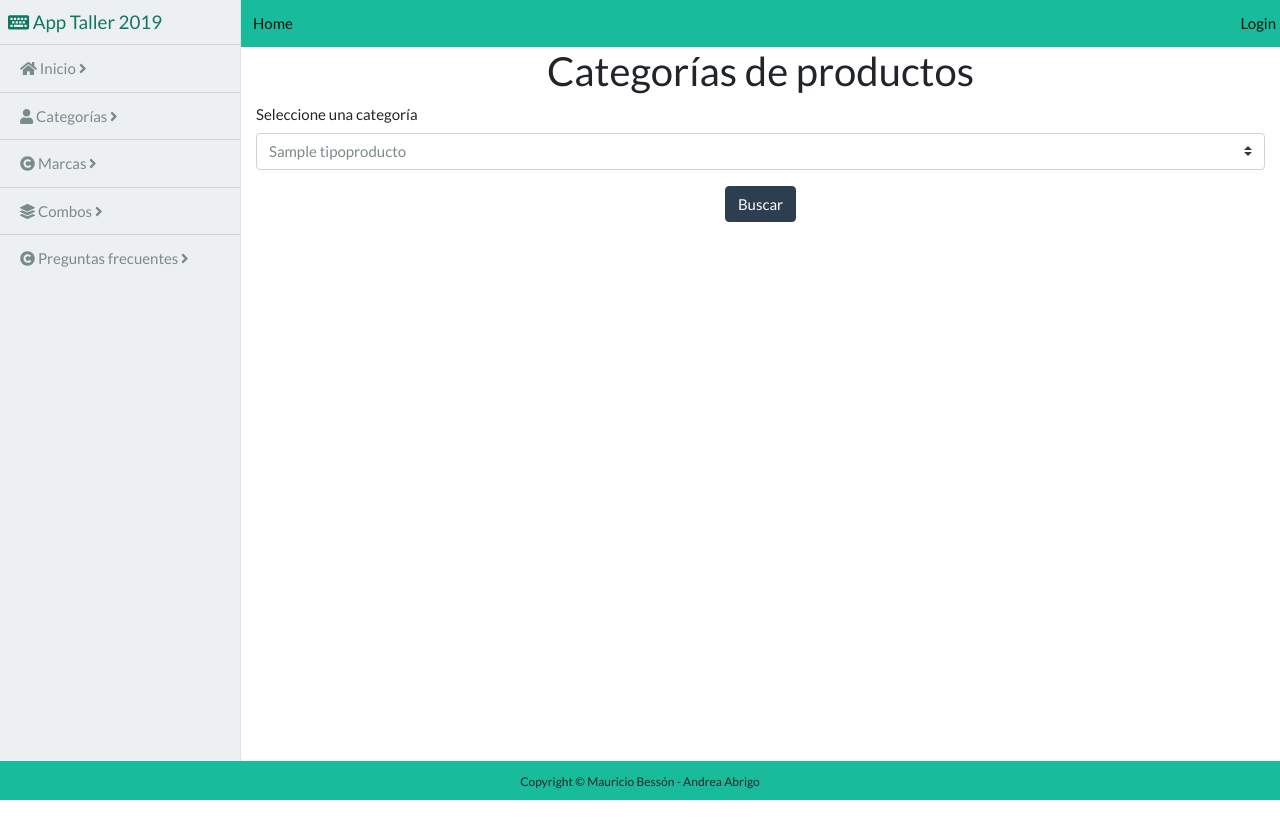
After one commit to mauribesson/AppTaller2019, a Flask app: page /listarTipoProducto in a window 1280 px wide. The commit adds this page. Run offline with Flask 2, Linux system fonts and the light colour scheme; a database or web service that is not in the repository returns one stand-in record (values such as "Sample title"); some libraries are stand-ins or nearby versions.

Commit message:
Lado de usuario: se agrega funcionalidad que lista y busca productos por categoría

```diff
--- a/App/app.py
+++ b/App/app.py
@@ -284,7 +284,25 @@ def editarTipoProducto():
     return render_template('tipoProducto/tipoProductoABMC.html', data=data)
 
 
+@app.route('/listarTipoProducto') #### CATEGORIAS DE PRODUCTOS
+def listarTipoProducto():
+    tipo_producto = TipoProducto()
+    data = tipo_producto.consultar_tipo_producto()
+    return render_template('tipoProducto/listadoTipoProducto.html', data=data)
 
+
+@app.route('/listarCategorias', methods=["POST"])
+def listarCategorias():
+    if request.method == 'POST':
+        tipoProducto = request.form['tipoProducto']
+    data = {}
+    producto = Producto()
+    data['productos'] = producto.consultar_producto_por_tipo(tipoProducto)
+    cant = producto.obtener_cantidad_productos()
+    for e in cant:
+        cantidad = e[0]
+    cantidad=int(cantidad)
+    return render_template('producto/productos.html', data=data, cantidad=cantidad)
 
 
 #====================
--- a/App/db.py
+++ b/App/db.py
@@ -6,7 +6,7 @@ class Database:
         self.port = "5432"
         self.database = "AppTaller2019"
         self.user = "postgres"
-        self.password = "12345678"
+        self.password = "admin"
         pass
 
     def querySelect(self, query=""):
--- a/App/templates/navbars/sidebar_usuarios.html
+++ b/App/templates/navbars/sidebar_usuarios.html
@@ -3,23 +3,8 @@
     <div class="list-group list-group-flush">
         <a href="{{ url_for('listarProductos') }}" class="list-group-item list-group-item-action bg-light"><i class="fas fa-home"></i> Inicio <i class="fas fa-angle-right"></i> </a>
         <a href="{{ url_for('listarTipoProducto') }}" class="list-group-item list-group-item-action bg-light"><i class="fas fa-user"></i> Categorías <i class="fas fa-angle-right"></i> </a>
-        <a href="{{ url_for('listadoMarcas') }}" class="list-group-item list-group-item-action bg-light"><i class="fas fa-copyright"></i> Marcas <i class="fas fa-angle-right"></i></a>
+        <a href="{{ url_for('listarTipoProducto') }}" class="list-group-item list-group-item-action bg-light"><i class="fas fa-copyright"></i> Marcas <i class="fas fa-angle-right"></i></a>
         <a href="{{ url_for('comboABMC') }}" class="list-group-item list-group-item-action bg-light"><i class="fas fa-layer-group"></i> Combos <i class="fas fa-angle-right"></i></a>
         <a href="{{ url_for('marcaABMC') }}" class="list-group-item list-group-item-action bg-light"><i class="fas fa-copyright"></i> Preguntas frecuentes <i class="fas fa-angle-right"></i></a>
-
-        <!-- <a href="{{ url_for('productoABMC') }}" class="list-group-item list-group-item-action bg-light"> <i class="fab fa-product-hunt"></i> Producto <i class="fas fa-angle-right"></i></a>
-        <a class="list-group-item list-group-item-action bg-light  dropdown-toggle" href="#" id="navbarDropdown" role="button" data-toggle="dropdown" aria-haspopup="true" aria-expanded="false">
-            &nbsp;&nbsp;&nbsp;&nbsp;&nbsp;&nbsp;&nbsp;&nbsp;<i class="fas fa-angle-right"></i> Ejemplar ABMC
-        </a>
-        <div class="dropdown-menu" aria-labelledby="navbarDropdown">
-            <a class="dropdown-item" href="{{ url_for('altaEjemplar') }}">Alta</a>
-            <div class="dropdown-divider"></div>
-            <a class="dropdown-item" href="{{ url_for('bajaEjemplar') }}">Baja</a>
-            <div class="dropdown-divider"></div>
-            <a class="dropdown-item" href="{{ url_for('modificarEjemplar') }}">Modificaión</a>
-            <div class="dropdown-divider"></div>
-            <a class="dropdown-item" href="{{ url_for('listarEjemplar') }}">Consulta(Lista)</a>
-        </div> -->
-
     </div>
 </div>
--- /dev/null
+++ b/App/templates/tipoProducto/listadoTipoProducto.html
@@ -0,0 +1,33 @@
+<!DOCTYPE html>
+<html lang="en">
+{% include 'header/header.html' %}
+
+<link rel="stylesheet" href="//maxcdn.bootstrapcdn.com/font-awesome/4.3.0/css/font-awesome.min.css">
+
+<body>
+  <div class="d-flex" id="wrapper">
+      {% include 'navbars/sidebar_usuarios.html' %}
+
+      <div id="page-content-wrapper">
+          {% include 'navbars/navbar.html' %}
+
+          <div class="container-fluid">
+              <center><h2>Categorías de productos</h2></center>
+              <form action="listarCategorias" method="POST">
+                <div class="form-group">
+                  <label for="tipoProducto"> Seleccione una categoría</label>
+                    <select name="tipoProducto" class="custom-select">
+                      {% for e in data %}
+                        <option value="{{e[1]}}">{{e[1]}}</option>
+                      {% endfor %}
+                    </select>
+                </div>
+                <center><button type="submit" class="btn btn-primary">Buscar</button></center>
+              </form>
+          </div>
+      </div>
+  </div>
+  {% include 'footer/footer.html' %}
+</body>
+
+</html>
```
